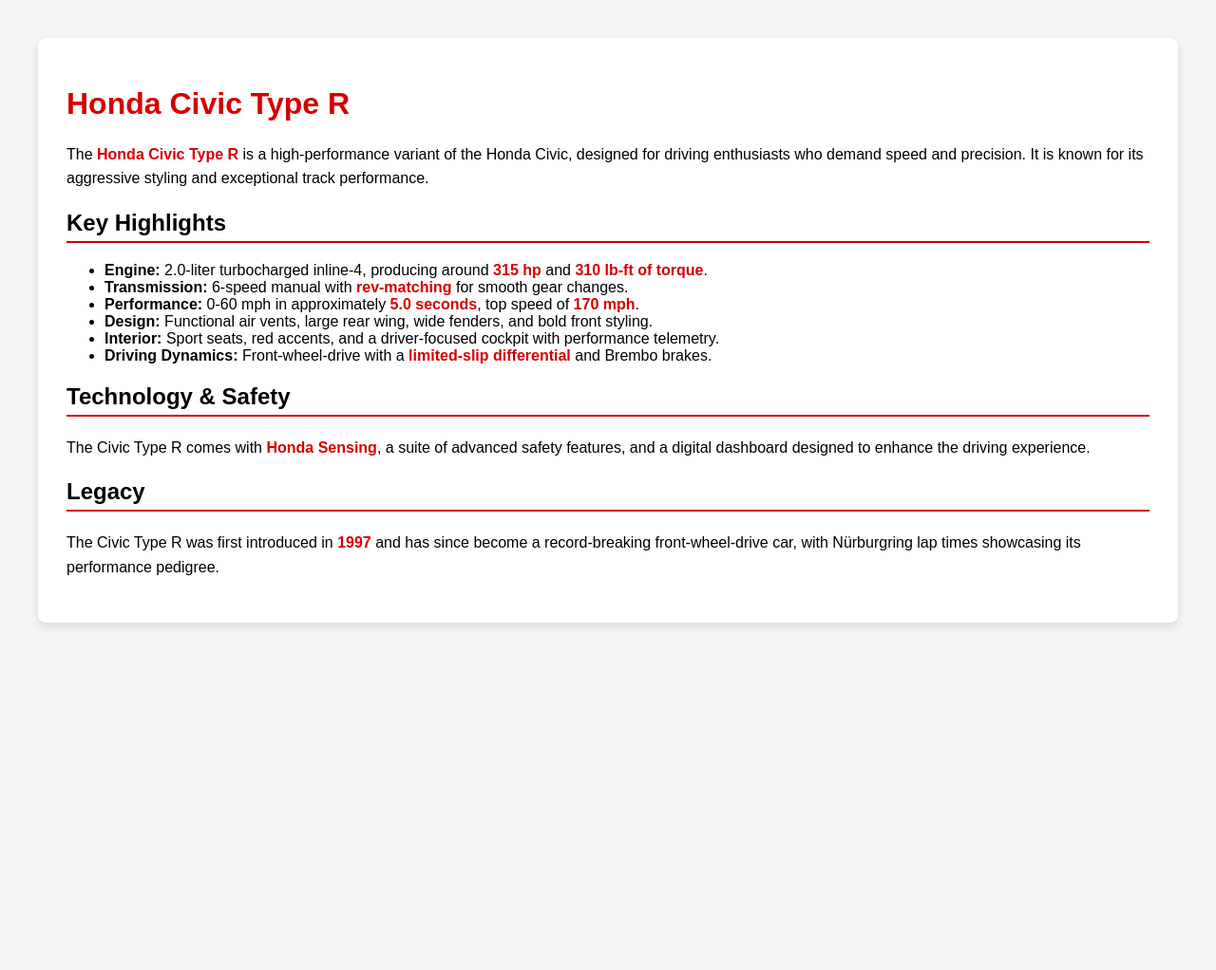
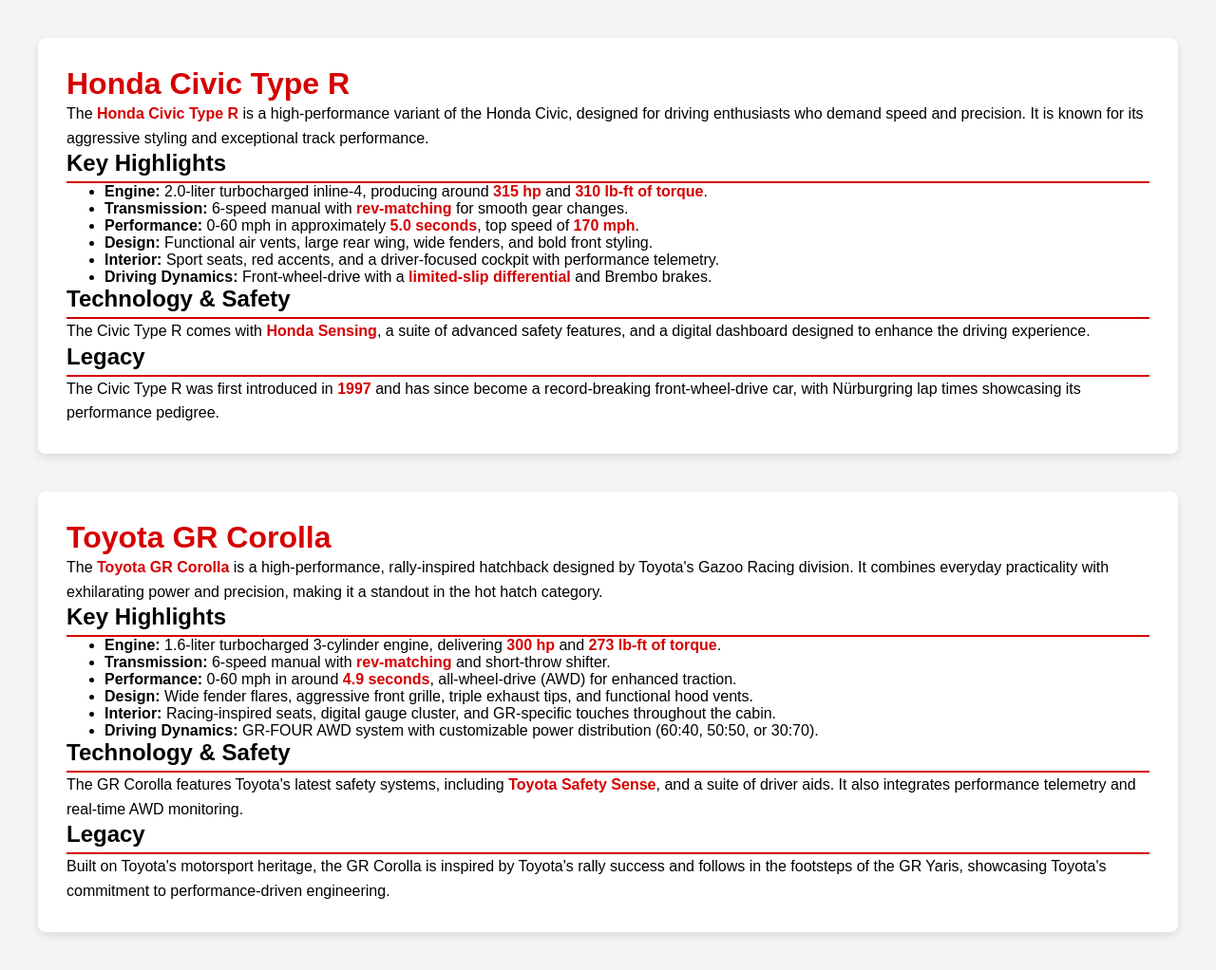
Before and after one commit to Shaikat0079/practice-git, a plain HTML site: page index.html in a window 1280 px wide. Shown: the whole page at 95% size. Before the commit the page ends 800 px from the top, so only its background shows below. Drawn offline with Linux system fonts and the light colour scheme.

Commit message:
Added Toyota GR Corolla

```diff
--- a/index.html
+++ b/index.html
@@ -31,6 +31,27 @@
         <p>The Civic Type R was first introduced in <span class="highlight">1997</span> and has since become a record-breaking front-wheel-drive car, with Nürburgring lap times showcasing its performance pedigree.</p>
 
     </div>
+    <div class="container">
+        <h1>Toyota GR Corolla</h1>
+        <p>The <span class="highlight">Toyota GR Corolla</span> is a high-performance, rally-inspired hatchback designed by Toyota's Gazoo Racing division. It combines everyday practicality with exhilarating power and precision, making it a standout in the hot hatch category.</p>
+
+        <h2>Key Highlights</h2>
+        <ul>
+            <li><strong>Engine:</strong> 1.6-liter turbocharged 3-cylinder engine, delivering <span class="highlight">300 hp</span> and <span class="highlight">273 lb-ft of torque</span>.</li>
+            <li><strong>Transmission:</strong> 6-speed manual with <span class="highlight">rev-matching</span> and short-throw shifter.</li>
+            <li><strong>Performance:</strong> 0-60 mph in around <span class="highlight">4.9 seconds</span>, all-wheel-drive (AWD) for enhanced traction.</li>
+            <li><strong>Design:</strong> Wide fender flares, aggressive front grille, triple exhaust tips, and functional hood vents.</li>
+            <li><strong>Interior:</strong> Racing-inspired seats, digital gauge cluster, and GR-specific touches throughout the cabin.</li>
+            <li><strong>Driving Dynamics:</strong> GR-FOUR AWD system with customizable power distribution (60:40, 50:50, or 30:70).</li>
+        </ul>
+
+        <h2>Technology & Safety</h2>
+        <p>The GR Corolla features Toyota's latest safety systems, including <span class="highlight">Toyota Safety Sense</span>, and a suite of driver aids. It also integrates performance telemetry and real-time AWD monitoring.</p>
+
+        <h2>Legacy</h2>
+        <p>Built on Toyota's motorsport heritage, the GR Corolla is inspired by Toyota's rally success and follows in the footsteps of the GR Yaris, showcasing Toyota's commitment to performance-driven engineering.</p>
+
+    </div>
 
 </body>
 
--- a/styles/blog.css
+++ b/styles/blog.css
@@ -1,3 +1,6 @@
+*{
+    margin: 0;
+}
 body {
     font-family: Arial, sans-serif;
     margin: 40px;
@@ -8,6 +11,7 @@ body {
     padding: 30px;
     border-radius: 8px;
     box-shadow: 0 4px 8px rgba(0, 0, 0, 0.1);
+    margin-bottom: 40px;
 }
 h1 {
     color: #d50000;
```
